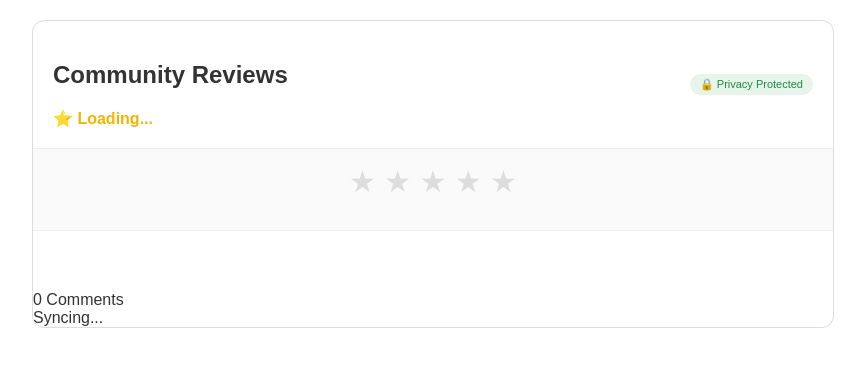
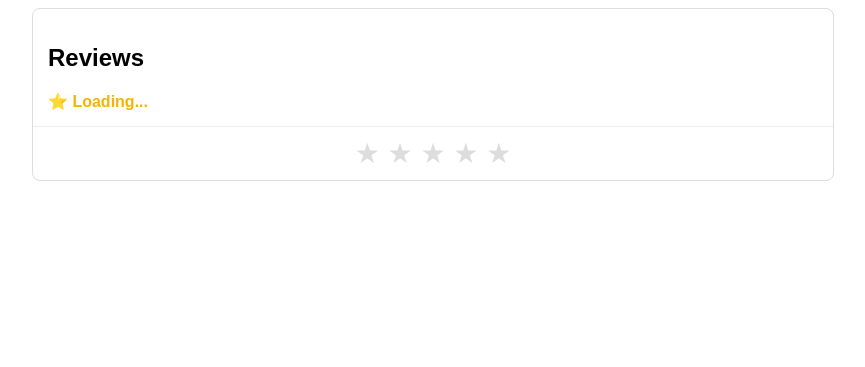
Before and after one commit to HimanshuTyagiJi/TyagiCore, a Jekyll site: the page Comment.html, which Jekyll copies as it is, in a window 1280 px wide. Shown: the top 367 px of the page, without its empty margins (207-1072 px from the left). Built offline with Jekyll 4.4.1, drawn with Linux system fonts in a browser that asks for light colours.

Commit message:
Update Comment.html

```diff
--- a/Comment.html
+++ b/Comment.html
@@ -1,23 +1,19 @@
-<script type="application/ld+json" id="tc-seo-schema"></script>
-
 <div id="tc-root">
   <div class="tc-main-header">
     <div class="tc-branding">
-      <h2 class="tc-title">Community Reviews</h2>
+      <h2 class="tc-title">Reviews</h2>
       <div id="tc-avg-display" class="tc-avg">⭐ Loading...</div>
     </div>
-    <div class="tc-privacy-badge">🔒 Privacy Protected</div>
   </div>
 
   <div class="tc-rating-card">
     <div id="tc-star-row" class="tc-stars">
-      <span class="tc-s" onclick="handleStar(1)" onmouseover="hoverStar(1)" onmouseout="resetStar()">★</span>
-      <span class="tc-s" onclick="handleStar(2)" onmouseover="hoverStar(2)" onmouseout="resetStar()">★</span>
-      <span class="tc-s" onclick="handleStar(3)" onmouseover="hoverStar(3)" onmouseout="resetStar()">★</span>
-      <span class="tc-s" onclick="handleStar(4)" onmouseover="hoverStar(4)" onmouseout="resetStar()">★</span>
-      <span class="tc-s" onclick="handleStar(5)" onmouseover="hoverStar(5)" onmouseout="resetStar()">★</span>
+      <span class="tc-s" data-v="1" onclick="handleStar(1)">★</span>
+      <span class="tc-s" data-v="2" onclick="handleStar(2)">★</span>
+      <span class="tc-s" data-v="3" onclick="handleStar(3)">★</span>
+      <span class="tc-s" data-v="4" onclick="handleStar(4)">★</span>
+      <span class="tc-s" data-v="5" onclick="handleStar(5)">★</span>
     </div>
-    <p id="tc-rate-msg" class="tc-rate-msg"></p>
   </div>
 
   <div id="tc-auth-gate" class="tc-auth-gate">
@@ -26,65 +22,38 @@
   </div>
 
   <div id="tc-main-editor" class="tc-editor" style="display:none">
-    <div class="tc-u-info">
-      <img id="tc-user-pfp" src="" class="tc-pfp">
-      <span id="tc-user-name" class="tc-name"></span>
-      <button onclick="tcLogout()" class="tc-logout">Sign Out</button>
-    </div>
-    <textarea id="tc-input" placeholder="Join the discussion..."></textarea>
-    <button onclick="submitComment('0')" class="tc-post-btn">Post Comment</button>
+    <div class="tc-u-info"><img id="tc-user-pfp" src="" class="tc-pfp"> <span id="tc-user-name"></span></div>
+    <textarea id="tc-input" placeholder="Write a comment..."></textarea>
+    <button onclick="handleAction('0')" class="tc-post-btn">Post Comment</button>
   </div>
 
-  <div class="tc-feed-head"><span id="tc-count">0</span> Comments</div>
-  <div id="tc-feed" class="tc-feed">
-    <div class="tc-loader">Syncing...</div>
-  </div>
+  <div id="tc-feed" class="tc-feed"></div>
 </div>
 
 <style>
-#tc-root { max-width: 800px; margin: 20px auto; background: #fff; border: 1px solid #ddd; border-radius: 12px; font-family: sans-serif; color: #333; overflow: hidden; }
-.tc-main-header { padding: 20px; border-bottom: 1px solid #eee; display: flex; justify-content: space-between; align-items: center; }
-.tc-avg { color: #f4b400; font-weight: bold; margin-top: 5px; }
-.tc-privacy-badge { font-size: 11px; color: #1e8e3e; background: #e6f4ea; padding: 4px 10px; border-radius: 20px; }
-.tc-rating-card { padding: 15px; text-align: center; background: #fafafa; border-bottom: 1px solid #eee; }
-.tc-stars { font-size: 30px; color: #ddd; cursor: pointer; }
+  #tc-root { max-width: 800px; margin: auto; font-family: sans-serif; border: 1px solid #ddd; border-radius: 8px; background: #fff; }
+  .tc-main-header { padding: 15px; border-bottom: 1px solid #eee; display: flex; justify-content: space-between; }
+  .tc-avg { color: #f4b400; font-weight: bold; }
+  .tc-stars { font-size: 28px; color: #ddd; cursor: pointer; text-align: center; padding: 10px; }
   .tc-s.active { color: #f4b400; }
-.tc-auth-gate { padding: 30px; text-align: center; }
-.tc-editor { padding: 20px; border-bottom: 1px solid #eee; }
-.tc-u-info { display: flex; align-items: center; gap: 10px; margin-bottom: 10px; }
-.tc-pfp { width: 35px; height: 35px; border-radius: 50%; }
-.tc-logout { font-size: 11px; border: none; background: none; color: #d93025; cursor: pointer; }
-textarea { width: 100%; height: 80px; padding: 10px; border: 1px solid #ddd; border-radius: 8px; resize: none; outline: none; margin-bottom: 10px; box-sizing: border-box;}
-.tc-post-btn { background: #1a73e8; color: #fff; border: none; padding: 8px 20px; border-radius: 5px; cursor: pointer; font-weight: bold; }
-
-.tc-card { padding: 15px 20px; border-bottom: 1px solid #f5f5f5; }
-.tc-card.reply { margin-left: 45px; border-left: 2px solid #eee; background: #fafafa; }
-.tc-meta { display: flex; align-items: center; gap: 8px; font-size: 13px; font-weight: bold; }
-.tc-body { margin: 8px 0 8px 43px; font-size: 14px; line-height: 1.5; }
-.tc-actions { margin-left: 43px; display: flex; gap: 15px; font-size: 12px; color: #666; font-weight: bold; }
-.tc-btn { cursor: pointer; }
-.tc-btn:hover { color: #1a73e8; }
-.tc-del { color: #d93025; }
-.tc-inline-editor { margin: 10px 0 10px 43px; background: #fff; padding: 10px; border: 1px solid #ddd; border-radius: 8px; }
+  .tc-editor { padding: 15px; background: #f9f9f9; border-bottom: 1px solid #eee; }
+  textarea { width: 100%; height: 60px; margin-top: 10px; padding: 10px; box-sizing: border-box; border-radius: 5px; border: 1px solid #ccc; }
+  .tc-post-btn { background: #1a73e8; color: white; border: none; padding: 8px 15px; border-radius: 4px; cursor: pointer; margin-top: 5px; }
+  .tc-card { padding: 15px; border-bottom: 1px solid #eee; transition: opacity 0.3s; }
+  .tc-card.pending { opacity: 0.6; }
+  .tc-card.reply { margin-left: 40px; background: #fafafa; border-left: 2px solid #ddd; }
+  .tc-pfp { width: 30px; height: 30px; border-radius: 50%; vertical-align: middle; margin-right: 10px; }
+  .tc-actions { font-size: 12px; color: #1a73e8; cursor: pointer; margin-top: 5px; display: inline-block; }
+  .tc-inline-editor { margin-top: 10px; margin-left: 40px; }
 </style>
 
 <script>
 (function() {
-  // NEW SCRIPT URL APPLIED
   const SCRIPT_URL = "https://script.google.com/macros/s/AKfycbwnb3XRauRWpX6K8p--dPwmYZ3_Tpy_705mE6ojp68USXrYfydAlWtjluGDqqJ88ZcP/exec";
-
   let user = JSON.parse(localStorage.getItem("tc_user")) || null;
-  let rating = 0;
-  let lastDataCount = 0;
-
-  function init() {
-    if(user) showEditor();
-    const saved = localStorage.getItem("tc_rate_" + location.pathname);
-    if(saved) { rating = parseInt(saved); paintStars(rating); }
-    if("Notification" in window) Notification.requestPermission();
-    sync();
-    setInterval(sync, 3000);
-  }
+  let serverComments = [];
+  let pendingComments = [];
+  let lastCount = 0;
 
   window.onGoogleAuth = (res) => {
     const p = JSON.parse(atob(res.credential.split('.')[1]));
@@ -93,123 +62,91 @@
     location.reload();
   };
 
-  function showEditor() {
+  function init() {
+    if(user) {
       document.getElementById("tc-auth-gate").style.display = "none";
       document.getElementById("tc-main-editor").style.display = "block";
       document.getElementById("tc-user-name").innerText = user.n;
       document.getElementById("tc-user-pfp").src = user.p;
     }
-
-  window.tcLogout = () => { localStorage.removeItem("tc_user"); location.reload(); };
-
-  window.hoverStar = (n) => { if(rating === 0) paintStars(n); };
-  window.resetStar = () => { paintStars(rating); };
-  window.handleStar = (n) => {
-    if(!user) return alert("Login First!");
-    rating = n;
-    localStorage.setItem("tc_rate_" + location.pathname, n);
-    paintStars(n);
-    postToGS("__RATING_ONLY__", "0", n);
-  };
-
-  function paintStars(n) {
-    document.querySelectorAll(".tc-s").forEach((s, i) => s.classList.toggle("active", i < n));
+    sync();
+    setInterval(sync, 4000);
   }
 
-  window.submitComment = async (pid) => {
-    const id = pid === '0' ? 'tc-input' : `reply-input-${pid}`;
-    const el = document.getElementById(id);
-    const val = el.value.trim();
-    if(!val) return;
+  window.handleAction = async (pid) => {
+    const input = pid === '0' ? document.getElementById("tc-input") : document.getElementById(`reply-in-${pid}`);
+    const msg = input.value.trim();
+    if(!msg || !user) return;
 
-    await postToGS(val, pid, rating);
-    el.value = "";
-    if(pid !== '0') document.getElementById(`editor-${pid}`).remove();
-    setTimeout(sync, 1000);
+    // 1. Instant Local Update (Optimistic UI)
+    const tempId = "temp_" + Date.now();
+    const localObj = { rowId: tempId, name: user.n, comment: msg, parentId: pid, pic: user.p, date: "Just now...", pending: true, userRating: 0 };
+    pendingComments.push(localObj);
+    renderAll();
+    input.value = "";
+    if(pid !== '0') document.getElementById(`inline-${pid}`).innerHTML = "";
+
+    // 2. Background Sync (Navigator Beacon if available for safety on back button)
+    const payload = JSON.stringify({ url: location.pathname, name: user.n, email: user.e, pic: user.p, comment: msg, parentId: pid });
+
+    try {
+      await fetch(SCRIPT_URL, { method: "POST", body: payload, mode: "no-cors" });
+    } catch(e) {}
   };
-
-  async function postToGS(msg, pid, r) {
-    await fetch(SCRIPT_URL, {
-      method: "POST",
-      body: JSON.stringify({ url: location.pathname, name: user.n, email: user.e, pic: user.p, comment: msg, parentId: pid, rating: r }),
-      mode: "no-cors"
-    });
-  }
 
   async function sync() {
     try {
       const res = await fetch(`${SCRIPT_URL}?url=${location.pathname}`);
       const data = await res.json();
+      serverComments = data.comments;
 
-      document.getElementById("tc-avg-display").innerText = `⭐ ${data.avgRating} (${data.totalVotes} votes)`;
-      document.getElementById("tc-count").innerText = data.comments.length;
+      // Clean up pending
+      pendingComments = pendingComments.filter(p => !serverComments.some(s => s.comment === p.comment && s.name === p.name));
 
-      // Notification Logic
-      if(data.comments.length > lastDataCount && lastDataCount !== 0) {
-        const latest = data.comments[data.comments.length - 1];
-        // Admin check is now handled via GS data (isAdmin boolean)
-        if(user && (latest.isAdmin || latest.parentId !== "0")) {
-          new Notification("TyagiCore: New Message", { body: latest.comment, icon: latest.pic });
+      // Notification
+      if(serverComments.length > lastCount && lastCount !== 0) {
+        const NewC = serverComments[serverComments.length-1];
+        if(NewC.isAdmin || NewC.parentId !== "0") {
+          new Notification("TyagiCore: " + NewC.name, { body: NewC.comment, icon: NewC.pic });
         }
       }
-      lastDataCount = data.comments.length;
-      render(data.comments);
+      lastCount = serverComments.length;
+
+      document.getElementById("tc-avg-display").innerText = `⭐ ${data.avgRating} (${data.totalVotes})`;
+      renderAll();
     } catch(e) {}
   }
 
-  function render(list) {
+  function renderAll() {
     const feed = document.getElementById("tc-feed");
-    const mains = list.filter(c => c.parentId == "0").reverse();
-    let html = "";
-    mains.forEach(m => {
-      html += renderCard(m, false);
-      list.filter(r => r.parentId == m.rowId).forEach(rep => html += renderCard(rep, true));
-    });
-    feed.innerHTML = html || "<p style='padding:20px;text-align:center'>No comments yet.</p>";
+    const combined = [...serverComments, ...pendingComments];
+    const mains = combined.filter(c => c.parentId == "0").reverse();
+
+    feed.innerHTML = mains.map(m => `
+      <div class="tc-card ${m.pending ? 'pending' : ''}">
+        <img src="${m.pic}" class="tc-pfp"> <b>${m.name}</b> <small>${m.date}</small>
+        <div>${m.comment}</div>
+        <span class="tc-actions" onclick="openReply('${m.rowId}')">Reply</span>
+        <div id="inline-${m.rowId}"></div>
+        ${combined.filter(r => r.parentId == m.rowId).map(rep => `
+          <div class="tc-card reply ${rep.pending ? 'pending' : ''}">
+            <img src="${rep.pic}" class="tc-pfp"> <b>${rep.name}</b>
+            <div>${rep.comment}</div>
+            <span class="tc-actions" onclick="openReply('${m.rowId}')">Reply</span>
+          </div>
+        `).join('')}
+      </div>
+    `).join('');
   }
 
-  function renderCard(c, isRep) {
-    const adminTag = c.isAdmin ? '<span style="background:#1a73e8;color:#fff;font-size:9px;padding:2px 5px;border-radius:3px;margin-left:5px">ADMIN</span>' : '';
-    const canDel = user && (c.isAdmin || user.n === c.name);
-
-    return `
-      <div class="tc-card ${isRep ? 'reply' : ''}" id="card-${c.rowId}">
-        <div class="tc-meta">
-          <img src="${c.pic}" style="width:35px;height:35px;border-radius:50%">
-          <span>${c.name}${adminTag}</span>
-          <span style="color:#f4b400;font-size:11px">${"★".repeat(c.userRating)}</span>
-        </div>
-        <div class="tc-body">${c.comment}</div>
-        <div class="tc-actions">
-          <span class="tc-btn" onclick="openReply('${c.rowId}', '${c.name}')">Reply</span>
-          ${canDel ? `<span class="tc-btn tc-del" onclick="deleteComment('${c.rowId}')">Delete</span>` : ''}
-          <span style="color:#999;font-weight:normal">${c.date}</span>
-        </div>
-        <div id="inline-${c.rowId}"></div>
+  window.openReply = (id) => {
+    document.getElementById(`inline-${id}`).innerHTML = `
+      <div class="tc-inline-editor">
+        <textarea id="reply-in-${id}" placeholder="Write a reply..."></textarea>
+        <button onclick="handleAction('${id}')" class="tc-post-btn">Send Reply</button>
       </div>`;
-  }
-
-  window.openReply = (id, name) => {
-    if(!user) return alert("Login First!");
-    const box = document.getElementById(`inline-${id}`);
-    if(document.getElementById(`editor-${id}`)) return;
-    box.innerHTML = `
-      <div class="tc-inline-editor" id="editor-${id}">
-        <textarea id="reply-input-${id}" placeholder="Reply to ${name}..."></textarea>
-        <div style="display:flex;gap:10px">
-          <button onclick="submitComment('${id}')" class="tc-post-btn">Reply</button>
-          <button onclick="this.parentElement.parentElement.remove()" style="background:#eee;color:#333" class="tc-post-btn">Cancel</button>
-        </div>
-      </div>`;
-  };
-
-  window.deleteComment = async (id) => {
-    if(!confirm("Delete this?")) return;
-    await fetch(SCRIPT_URL, { method: "POST", body: JSON.stringify({ action: "delete", rowId: id, userEmail: user.e }), mode: "no-cors" });
-    setTimeout(sync, 1000);
   };
 
   init();
 })();
 </script>
-<script src="https://accounts.google.com/gsi/client" async defer></script>
```
Lines whose indentation alone changed are shown as unchanged.
